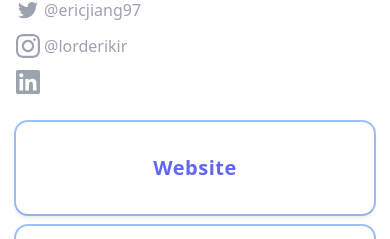
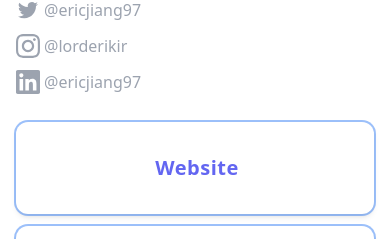
Before and after one commit to ericjiang97/nextjs-landing-page, a Next.js app: page / in a window 390 px wide. Shown: the part 278-517 px from the top of the page. Built offline with nearby package versions, Linux system fonts and the light colour scheme.

Commit message:
added FontAwesome support!

```diff
--- a/components/Header/Socials.tsx
+++ b/components/Header/Socials.tsx
@@ -50,6 +50,7 @@
           >
             <path d="M20.447 20.452h-3.554v-5.569c0-1.328-.027-3.037-1.852-3.037-1.853 0-2.136 1.445-2.136 2.939v5.667H9.351V9h3.414v1.561h.046c.477-.9 1.637-1.85 3.37-1.85 3.601 0 4.267 2.37 4.267 5.455v6.286zM5.337 7.433c-1.144 0-2.063-.926-2.063-2.065 0-1.138.92-2.063 2.063-2.063 1.14 0 2.064.925 2.064 2.063 0 1.139-.925 2.065-2.064 2.065zm1.782 13.019H3.555V9h3.564v11.452zM22.225 0H1.771C.792 0 0 .774 0 1.729v20.542C0 23.227.792 24 1.771 24h20.451C23.2 24 24 23.227 24 22.271V1.729C24 .774 23.2 0 22.222 0h.003z" />
           </svg>
+          <span className="sm:block md:hidden ml-1">{`@${about.socials.linkedin}`}</span>
         </a>
       )}
     </React.Fragment>
--- a/components/LinkCard/index.tsx
+++ b/components/LinkCard/index.tsx
@@ -8,8 +8,9 @@
       <div className="max-w-md mx-auto my-3 rounded-xl shadow-md overflow-hidden min-w-full md:max-w-2xl ring-2 border-grey-300 border-solid border-1">
         <div className="md:flex">
           <div className="p-8 flex-1">
-            <div className="text-center tracking-wide text-xl  text-indigo-500 font-semibold">
-              {link.name}
+            <div className="text-center tracking-wide text-xl  text-indigo-500 font-semibold flex items-center justify-center">
+              {link.icon && <i aria-hidden className={`${link.icon} mr-1`}></i>}
+              <span>{link.name}</span>
             </div>
           </div>
         </div>
--- a/config/links.ts
+++ b/config/links.ts
@@ -2,6 +2,7 @@
   {
     url: "https://ericjiang.dev",
     name: "Website",
+    icon: "fas fa-globe",
   },
   {
     url: "https://photos.ericjiang.dev",
--- a/pages/index.tsx
+++ b/pages/index.tsx
@@ -17,6 +17,10 @@
             process.env.NODE_ENV != "production" && "[DEV]"
           }Landing Page for ${about.me.name}`}</title>
           <link rel="icon" href="/favicon.ico" />
+          <script
+            src="https://kit.fontawesome.com/38836da0c2.js"
+            crossOrigin="anonymous"
+          ></script>
         </Head>
 
         <main className="w-full bg-white flex-1">
--- a/types/Links.d.ts
+++ b/types/Links.d.ts
@@ -1,9 +1,7 @@
 interface Link {
   name: string;
   url: string;
-  icon?: {
-    type: "fal" | "fab" | "fas" | "far";
-    name: string;
-  };
+  // FontAwesome Icon String
+  icon?: string;
   target?: "_blank" | "_self" | "_parent" | "_top" | "framename";
 }
```
